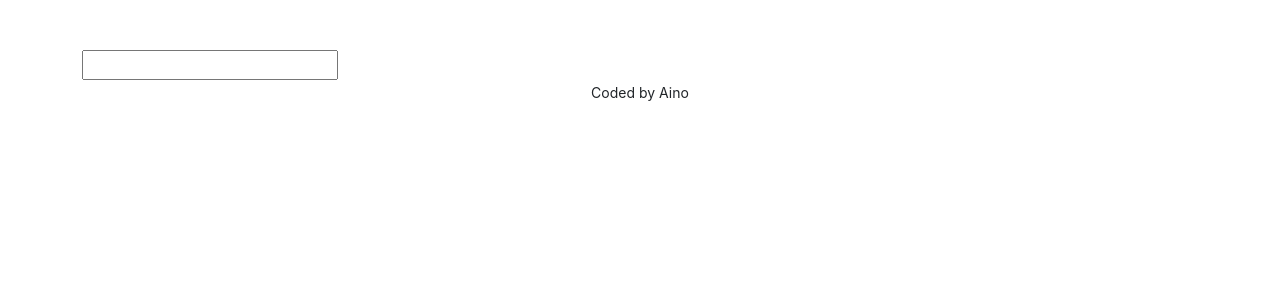
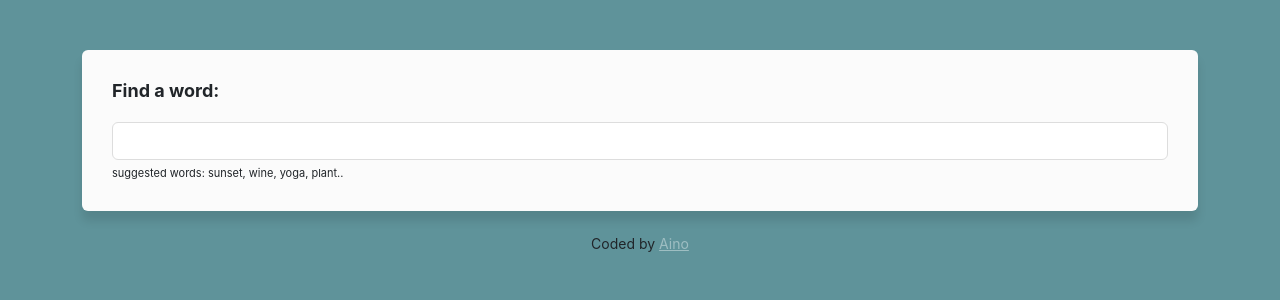
Before and after one commit to ainovi/dictionary-project, a React (Create React App) app: page / in a window 1280 px wide. Shown: the top 300 px of the page. Built offline with nearby package versions, Linux system fonts and the light colour scheme.

Commit message:
Added CSS styling

```diff
--- a/src/App.css
+++ b/src/App.css
@@ -2,3 +2,13 @@
   text-align: center;
   margin: 30px, 0;
 }
+body {
+  background: #5f939a;
+}
+
+a {
+  color: #9ebec2;
+}
+a :hover {
+  color: green;
+}
--- a/src/App.js
+++ b/src/App.js
@@ -10,7 +10,15 @@ function App() {
           <Dictionary />
         </main>
         <footer className="text-center">
-          <small className="App-footer">Coded by Aino</small>
+          <small className="App-footer">
+            Coded by{" "}
+            <a
+              class="footer"
+              href="https://github.com/ainovi/dictionary-project"
+            >
+              Aino
+            </a>
+          </small>
         </footer>
       </div>
     </div>
--- a/src/Dictionary.css
+++ b/src/Dictionary.css
@@ -1,3 +1,29 @@
 .Dictionary {
   margin-top: 50px;
 }
+
+.Dictionary section {
+  background: #fbfbfb;
+  padding: 30px;
+  border-radius: 6px;
+  box-shadow: 0 10px 10px rgb(0 0 0 / 10%);
+  margin: 20px 0;
+}
+
+.Dictionary input {
+  width: 100%;
+  padding: 6px 10px;
+  border-radius: 6px;
+  border: 1px, solid #ddd;
+}
+
+.Dictionary .hint {
+  font-size: 11px;
+  margin-top: 5px;
+}
+
+.Dictionary h1 {
+  font-size: 18px;
+  font-weight: bold;
+  margin-bottom: 20px;
+}
--- a/src/Dictionary.js
+++ b/src/Dictionary.js
@@ -3,7 +3,7 @@ import "./Dictionary.css";
 import axios from "axios";
 import Results from "./Results.js";
 
-export default function Dictionary() {
+export default function Dictionary(props) {
   let [keyword, setKeyword] = useState("");
   let [results, setResults] = useState(null);
 
@@ -25,9 +25,17 @@ export default function Dictionary() {
 
   return (
     <div className="Dictionary">
-      <form onSubmit={search}>
-        <input type="search" onChange={handleKeywordChange} />
-      </form>
+      <section>
+        <h1>Find a word:</h1>
+        <form onSubmit={search}>
+          <input
+            type="search"
+            onChange={handleKeywordChange}
+            defaultValue={props.defaultKeyword}
+          />
+        </form>
+        <div className="hint">suggested words: sunset, wine, yoga, plant..</div>
+      </section>
       <Results results={results} />
     </div>
   );
--- /dev/null
+++ b/src/Meaning.css
@@ -0,0 +1,10 @@
+.Meaning h3 {
+  font-size: 24px;
+  line-height: 1.5;
+  font-weight: bold;
+}
+
+.Meaning .example {
+  color: #70757a;
+  font-style: italic;
+}
--- a/src/Meaning.js
+++ b/src/Meaning.js
@@ -1,5 +1,6 @@
 import React from "react";
 import Synonyms from "./Synonyms";
+import "./Meaning.css";
 
 export default function Meaning(props) {
   return (
@@ -12,7 +13,7 @@ export default function Meaning(props) {
             {definition.definition}
             <br />
             <strong>Example: </strong>
-            <em>{definition.example}</em>
+            <em>"{definition.example}"</em>
             <br />
             <Synonyms synonyms={definition.synonyms} />
           </div>
--- a/src/Results.js
+++ b/src/Results.js
@@ -5,7 +5,8 @@ import Phonetic from "./Phonetic.js";
 export default function Results(props) {
   if (props.results) {
     return (
-      <div className="results">
+      <div className="Results">
+        <section>
           <h2>{props.results.word}</h2>
           {props.results.phonetics.map(function (phonetic, index) {
             return (
@@ -14,12 +15,12 @@ export default function Results(props) {
               </div>
             );
           })}
-
+        </section>
         {props.results.meanings.map(function (meaning, index) {
           return (
-            <div key={index}>
+            <section key={index}>
               <Meaning meaning={meaning} />
-            </div>
+            </section>
           );
         })}
       </div>
--- /dev/null
+++ b/src/Synonyms.css
@@ -0,0 +1,11 @@
+.Synonyms {
+  margin: 30px 0 0;
+  padding: 0;
+}
+
+.Synonyms li {
+  display: inline-block;
+  padding-right: 15px;
+  font-size: 13px;
+  line-height: 1;
+}
--- a/src/Synonyms.js
+++ b/src/Synonyms.js
@@ -1,4 +1,5 @@
 import React from "react";
+import "./Synonyms.css";
 
 export default function Synonyms(props) {
   if (props.synonyms) {
```
Lines whose indentation alone changed are shown as unchanged.
